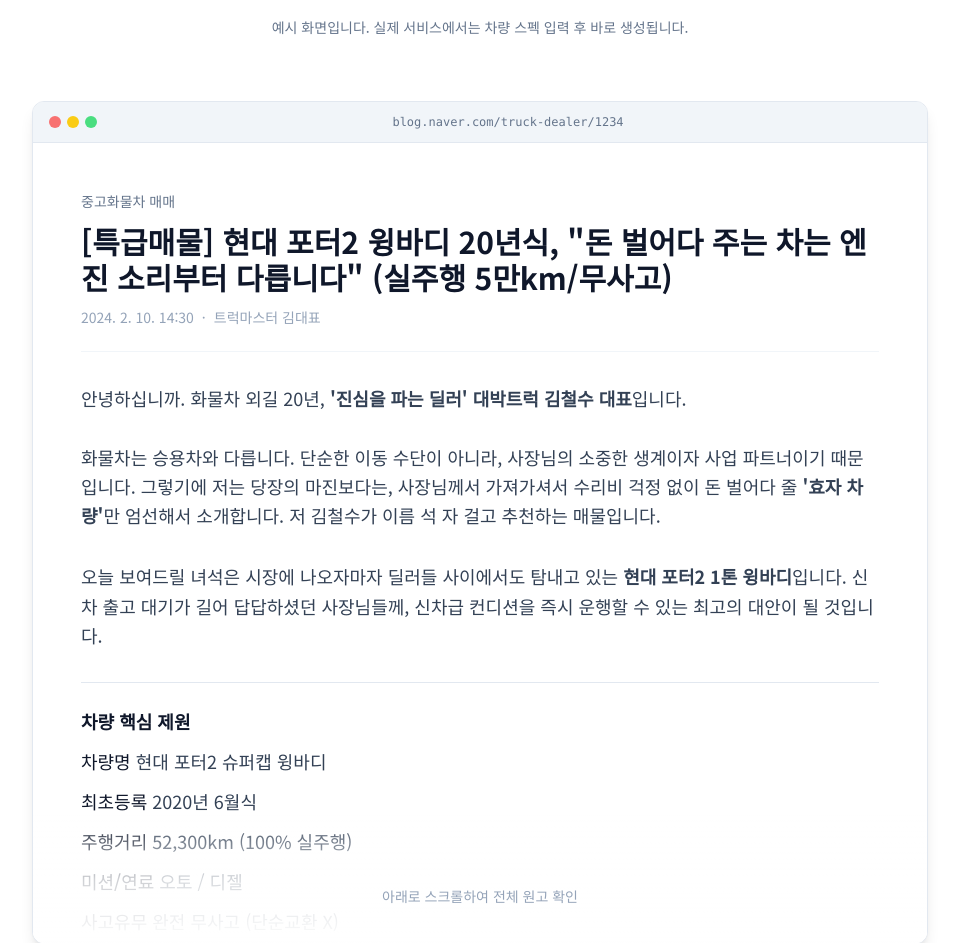
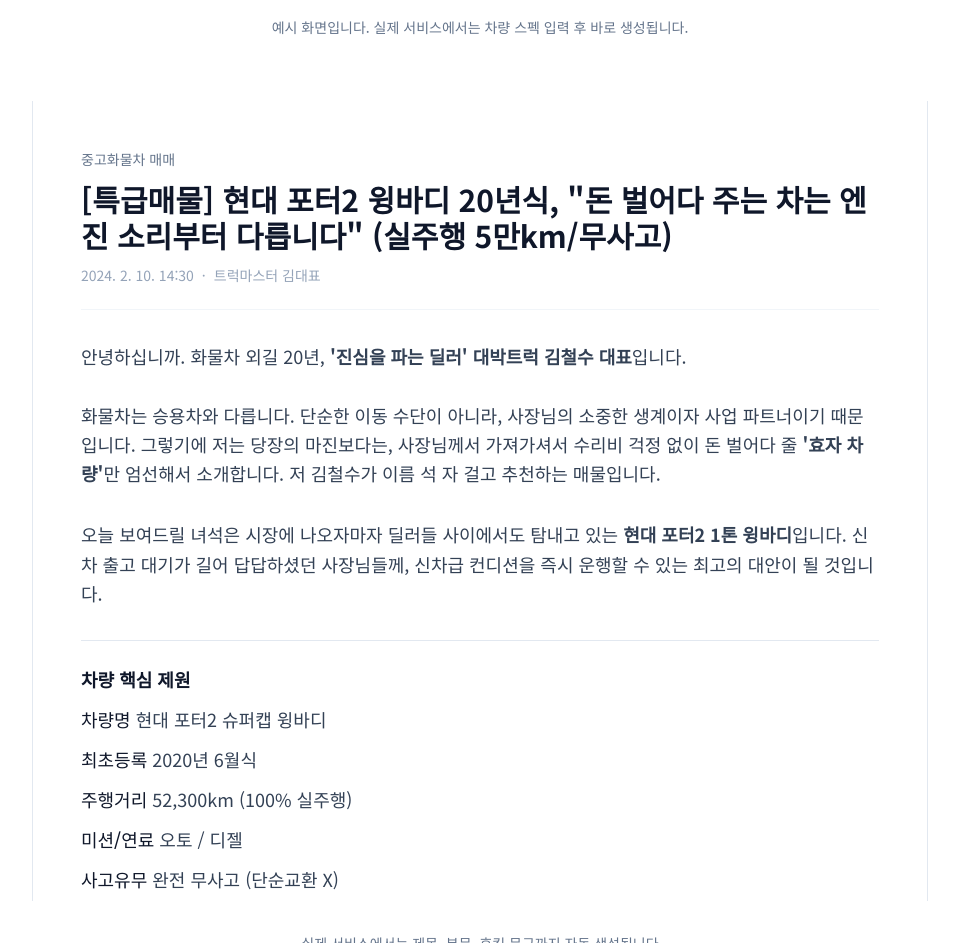
Before and after one commit to zxczxczxc9702/trucklog-ai-landing, a React (Vite) app: page / in a window 1280 px wide. Shown: the part 2369-3312 px from the top of the page, without its empty margins (160-1119 px from the left). Built offline with nearby package versions, Linux system fonts and the light colour scheme.

Commit message:
chore: flatten demo article layout

```diff
--- a/components/DemoSection.tsx
+++ b/components/DemoSection.tsx
@@ -16,21 +16,8 @@
           </p>
         </div>
 
-        <div className="relative max-w-4xl mx-auto">
-          <div className="relative bg-white rounded-xl border border-slate-200 shadow-lg overflow-hidden">
-            {/* Mock Browser Header */}
-            <div className="bg-slate-100 border-b border-slate-200 px-4 py-3 flex items-center space-x-2">
-              <div className="flex space-x-1.5">
-                <div className="w-3 h-3 rounded-full bg-red-400"></div>
-                <div className="w-3 h-3 rounded-full bg-yellow-400"></div>
-                <div className="w-3 h-3 rounded-full bg-green-400"></div>
-              </div>
-              <div className="flex-1 text-center text-xs text-slate-500 font-medium font-mono">
-                blog.naver.com/truck-dealer/1234
-              </div>
-            </div>
-
-            {/* Mock Blog Content */}
+        <div className="max-w-4xl mx-auto">
+          <div className="bg-white border-x border-slate-200">
             <div className="p-8 md:p-12 bg-white h-[800px] overflow-y-auto scrollbar-hide">
               {/* Title Area */}
               <div className="mb-8 border-b border-slate-100 pb-6">
@@ -126,13 +113,6 @@
                 </div>
               </div>
             </div>
-
-            {/* Scroll indicator overlay */}
-            <div className="absolute bottom-0 left-0 w-full h-32 bg-gradient-to-t from-white via-white/80 to-transparent pointer-events-none flex items-end justify-center pb-8">
-              <span className="text-sm font-medium text-slate-400 animate-bounce">
-                아래로 스크롤하여 전체 원고 확인
-              </span>
-            </div>
           </div>
 
           <div className="text-center mt-8">
```
